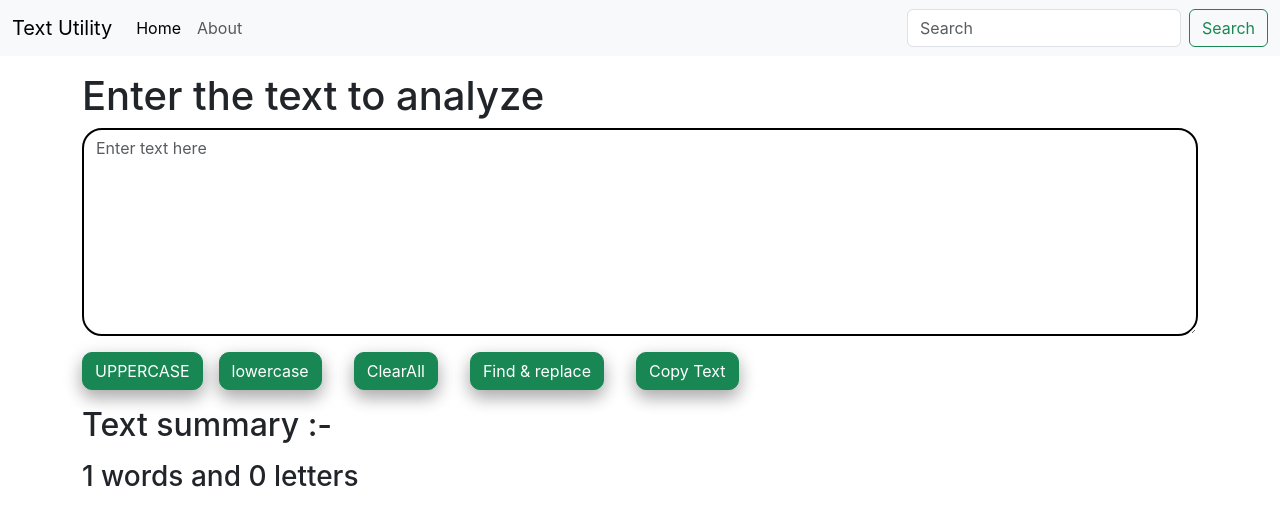
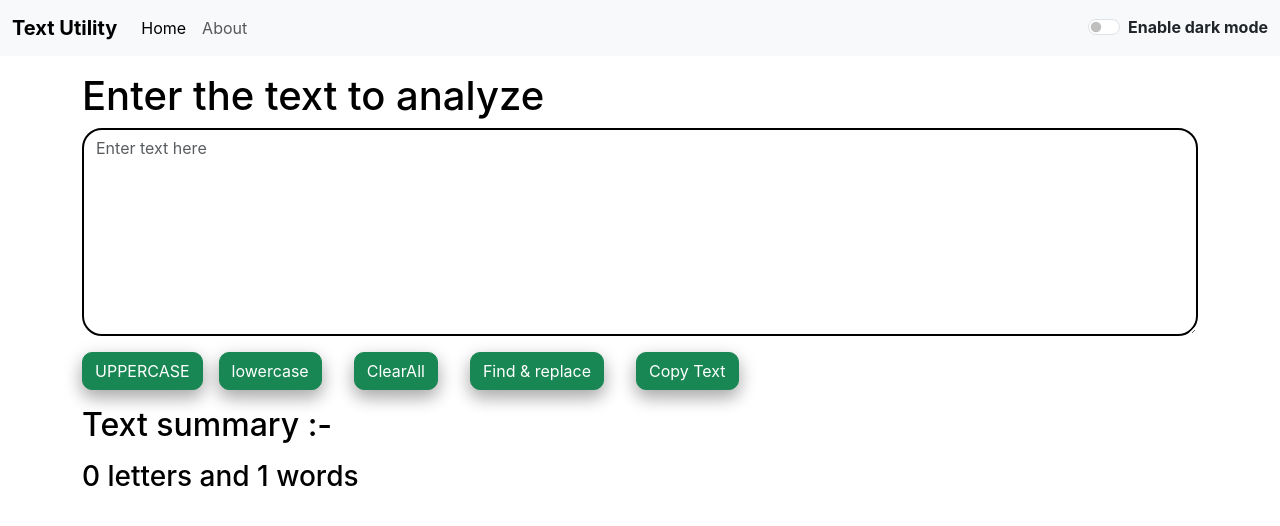
Before and after one commit to kiteretsu01/react-app_myapp1, a React (Create React App) app: page / in a window 1280 px wide. Shown: the top 526 px of the page. Built offline with nearby package versions, Linux system fonts and the light colour scheme.

Commit message:
Deployed website

```diff
--- a/src/App.js
+++ b/src/App.js
@@ -2,13 +2,30 @@ import "./App.css";
 // import About from "./Components/About";
 import Navbar from "./Components/Navbar";
 import Textform from "./Components/Textform";
+import React, { useState } from "react";
 
 function App() {
+  const [appmode, setappmode] = useState("light");
+
+  const togglemode = () => {
+    if (appmode == "light") {
+      setappmode("dark");
+      document.body.style.backgroundColor = "#07022e";
+    } else {
+      setappmode("light");
+      document.body.style.backgroundColor = "white";
+    }
+  };
+
   return (
     <>
-      <Navbar about="About" />
+      <Navbar
+        about="About"
+        /*search="hidden"*/ colorscheme={appmode}
+        togglemode={togglemode}
+      />
       <div className="container my-3">
-        <Textform heading="Enter the text to analyze" />
+        <Textform heading="Enter the text to analyze" colorscheme={appmode} />
         {/* <About /> */}
       </div>
     </>
--- a/src/Components/Navbar.js
+++ b/src/Components/Navbar.js
@@ -1,15 +1,20 @@
 import PropTypes from "prop-types";
 
-// import React, { useState } from "react";
+import React, { useState } from "react";
 export default function Navbar(props) {
-  // const [mode, setMode] = useState("Enable Dark Mode");
+  // let hello = `${props.search}`;
+  // console.log(hello);
+  // above is an attempt to hide the search box using props
+  const [mode, setMode] = useState("Enable dark mode");
+
   return (
     <>
-      <nav className="navbar navbar-expand-lg bg-body-tertiary">
+      <nav
+        className="navbar navbar-expand-lg bg-body-tertiary"
+        data-bs-theme={props.colorscheme}
+      >
         <div className="container-fluid">
-          <a className="navbar-brand" href="./About">
-            {props.title}
-          </a>
+          <a className="navbar-brand fw-bold">{props.title}</a>
           <button
             className="navbar-toggler"
             type="button"
@@ -34,33 +39,39 @@ export default function Navbar(props) {
                 </a>
               </li>
             </ul>
-            {/* <div className="form-check form-switch">
+            <div
+              className={`form-check form-switch text-${
+                props.colorscheme == "light" ? "dark" : "light"
+              }`}
+            >
               <input
                 className="form-check-input"
                 type="checkbox"
                 role="switch"
                 id="flexSwitchCheckDefault "
+                onClick={props.togglemode}
               />
               <label
-                className="form-check-label"
+                className="form-check-label fs-6 fw-bold"
                 htmlFor="flexSwitchCheckDefault"
               >
                 {mode}
               </label>
-            </div> */}
+            </div>
 
-            <form className="d-flex" role="search">
+            {/* <form className="d-flex" role="search">
               <input
                 id="search"
                 className="form-control me-2"
                 type="search"
                 placeholder="Search"
                 aria-label="Search"
+                hello
               />
               <button className="btn btn-outline-success" type="submit">
                 Search
               </button>
-            </form>
+            </form>*/}
           </div>
         </div>
       </nav>
--- a/src/Components/Textform.js
+++ b/src/Components/Textform.js
@@ -1,6 +1,37 @@
 import React, { useState } from "react";
 
 export default function Textform(props) {
+  const [style, setstyle] = useState({
+    color: "white",
+    backgroundColor: "black",
+  });
+
+  // if (props.colorscheme == "dark") {
+  //   setstyle({
+  //     color: "white",
+  //     backgroundColor: "black",
+  //   });
+  // } else {
+  //   setstyle({
+  //     color: "black",
+  //     backgroundColor: "white",
+  //   });
+  // }
+
+  const countl = () => {
+    let str = text;
+    let letter = str.replace(/\s+/g, "").length;
+
+    return letter;
+  };
+
+  const countw = () => {
+    let str = text;
+
+    let words = str.trim().split(/\s+/).length;
+    return words;
+  };
+
   const [ct, setct] = useState("Copy Text");
   const [text, setText] = useState("");
 
@@ -50,16 +81,31 @@ export default function Textform(props) {
     // console.log(event.target.value);
   };
   return (
-    <div>
-      <h1>{props.heading}</h1>
+    <div
+      style={{
+        color: props.colorscheme == "light" ? "black" : "white",
+      }}
+    >
+      <h1
+        style={{
+          color: props.colorscheme == "light" ? "black" : "white",
+        }}
+      >
+        {props.heading}
+      </h1>
       <div className="mb-3">
         <textarea
           value={text}
           onChange={onchange}
-          className="form-control"
+          className="form-control "
           id="text"
           rows="8"
           placeholder="Enter text here"
+          style={{
+            backgroundColor:
+              props.colorscheme == "dark" ? "rgb(6 2 41)" : "white",
+            color: props.colorscheme == "light" ? "black" : "white",
+          }}
         ></textarea>
       </div>
       <button id="button" className="btn btn-success" onClick={upclick}>
@@ -80,7 +126,7 @@ export default function Textform(props) {
 
       <h2 className="my-3">Text summary :-</h2>
       <h3>
-        {text.split(" ").length} words and {text.length} letters
+        {countl()} letters and {countw()} words
       </h3>
     </div>
   );
```
